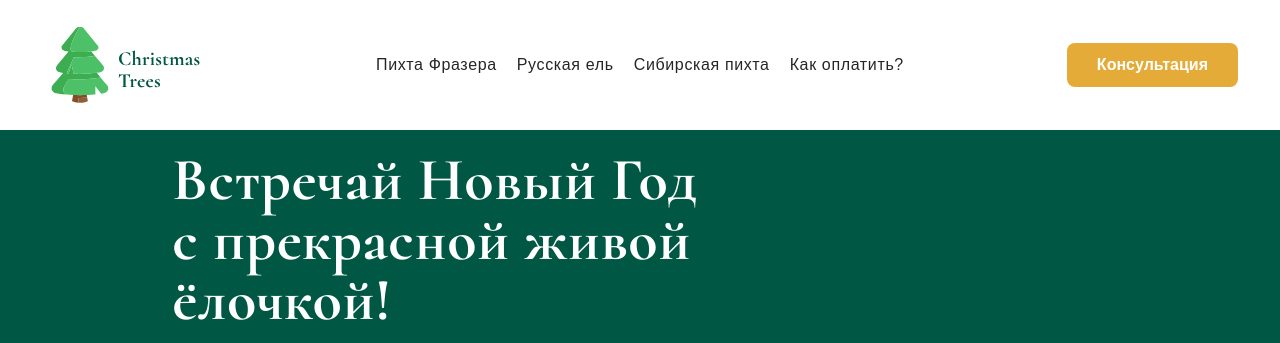
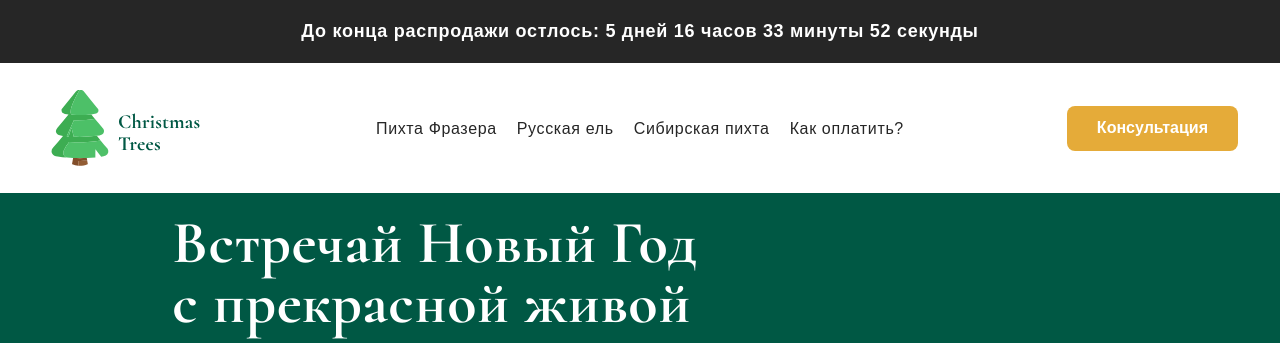
Before and after one commit to Majoxs/Christmas-Trees, a plain HTML site: page index.html in a window 1280 px wide. Shown: the top 343 px of the page. Drawn offline with Linux system fonts and the light colour scheme.

Commit message:
Add timer for sale

```diff
--- a/index.html
+++ b/index.html
@@ -40,10 +40,12 @@
   <link rel="stylesheet" href="style/footer.css">
   <link rel="stylesheet" href="style/overlay.css">
   <link rel="stylesheet" href="style/modal.css">
+  <link rel="stylesheet" href="style/timer.css">
 
   <script src="snow/snow.js" defer></script>
   <script src="js/burger.js" defer></script>
   <script src="js/modal.js" defer></script>
+  <script src="js/timer.js" defer></script>
 
 </head>
 
--- /dev/null
+++ b/js/timer.js
@@ -0,0 +1,49 @@
+const declOfNum = (n, titles) => {
+  return n + ' ' + titles[n % 10 === 1 && n % 100 !== 11 ?
+    0 : n % 10 >= 2 && n % 10 <= 4 && (n % 100 < 10 || n % 100 >= 20) ? 1 : 2];
+}
+
+const timer = () => {
+  const timer = document.createElement('div');
+  const timerText = document.createElement('p');
+  const timerCount = document.createElement('span');
+
+  timer.classList.add('timer');
+  timerText.classList.add('timer__text');
+  timerCount.classList.add('timer__count');
+
+  timerText.textContent = 'До конца распродажи остлось: ';
+
+  timerText.append(timerCount);
+  timer.append(timerText);
+  document.body.prepend(timer);
+
+  const startTimer = () => {
+    const deadline = new Date(2022, 0, 1, 0, 0, 0);
+    const now = new Date();
+    const timeRemaining = (deadline - now) / 1000;
+
+    const seconds = Math.floor(timeRemaining % 60);
+    const minutes = Math.floor(timeRemaining / 60 % 60);
+    const hours = Math.floor(timeRemaining / 60 / 60 % 24);
+    const days = Math.floor(timeRemaining / 60 / 60 / 24 % 30);
+
+    const s = declOfNum(seconds, ['секунда', 'секунды', 'секунд']);
+    const m = declOfNum(minutes, ['минута', 'минуты', 'минут']);
+    const h = declOfNum(hours, ['час', 'часа', 'часов']);
+    const d = declOfNum(days, ['день', 'дня', 'дней']);
+
+    timerCount.textContent = `${d} ${h} ${m} ${s}`;
+
+    if (timeRemaining > 0) {
+      setTimeout(startTimer, 1000);
+    } else {
+      timer.remove();
+    }
+
+  }
+
+  startTimer();
+}
+
+timer();
--- /dev/null
+++ b/style/timer.css
@@ -0,0 +1,38 @@
+.timer {
+  position: sticky;
+  z-index: 10;
+  top: 0;
+  left: 0;
+  right: 0;
+  padding: 20px;
+  background-color: var(--color-second);
+  color: var(--color-main);
+  text-align: center;
+  font-weight: 700;
+  font-size: 18px;
+  line-height: 130%;
+  letter-spacing: 0.04em;
+}
+
+
+@media (max-width: 1200px) {
+  .timer {
+    font-size: 16px;
+  }
+}
+
+@media (max-width: 768px) {
+  .timer {
+    font-size: 14px;
+  }
+}
+
+@media (max-width: 580px) {
+  .timer {
+    font-size: 12px;
+  }
+
+  .timer__count {
+    display: block;
+  }
+}
```
